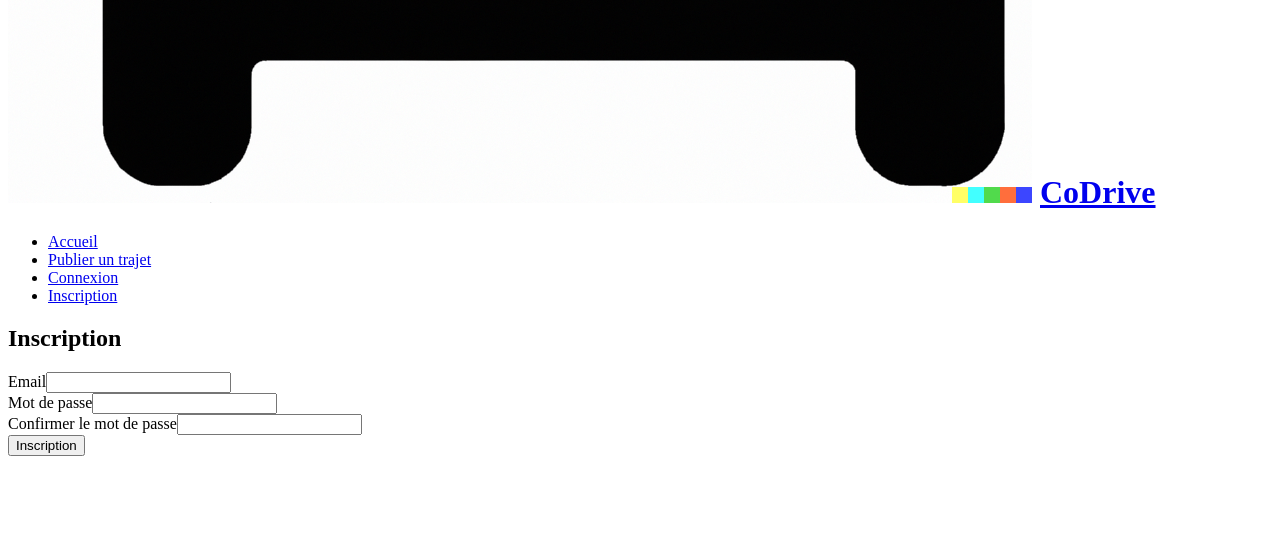
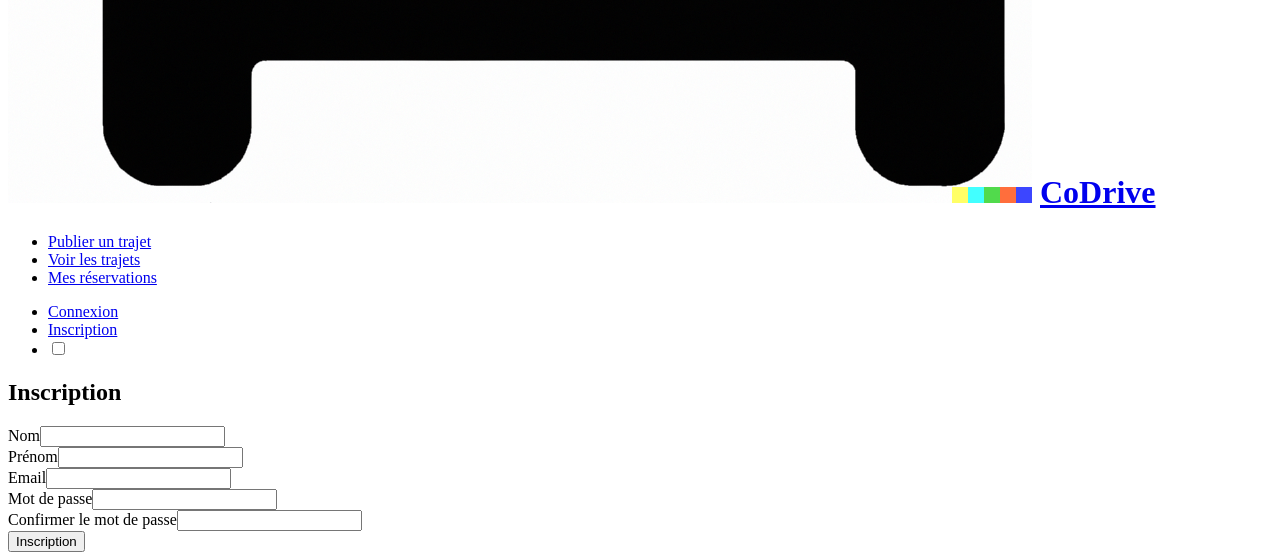
Before and after one commit to ClementCarpot/CoDrive, a Symfony app: template templates/registration/register.html.twig in a window 1280 px wide. Shown: the part 842-1402 px from the top of the page. Before the commit the page ends 1298 px from the top, so only its background shows below. Run offline with Twig, Linux system fonts and the light colour scheme; the template is opened without the code that fills it, so the values that code supplies are empty; form fields are guessed from the names that the template uses; some libraries are stand-ins or nearby versions.

Commit message:
edit and add twig files

```diff
--- a/templates/accueil/index.html.twig
+++ b/templates/accueil/index.html.twig
@@ -3,7 +3,7 @@
 {% block body %}
 <div class="bg-background-image bg-cover bg-center h-screen w-full">
   <div class="flex items-center justify-center h-full w-full bg-white-900 bg-opacity-50">
-    <div class="text-center text-white bg-blue-900 rounded-lg p-5">
+    <div class="text-center text-white bg-blue-900 rounded-lg p-5 dark-mode-block">
       <h2 class="text-5xl font-semibold">Bienvenue sur CoDrive</h2>
       <p class="mt-4 text-xl">Votre application de covoiturage.</p>
     </div>
--- a/templates/base.html.twig
+++ b/templates/base.html.twig
@@ -17,5 +17,15 @@
         {% include 'header.html.twig' %}
 
         {% block body %}{% endblock %}
+        <script src="{{ asset('js/dark-mode.js') }}"></script>
+        <script>
+            // Vérifiez l'état du mode sombre dans le local storage et appliquez-le immédiatement
+            (function() {
+                const isDarkMode = localStorage.getItem("darkMode") === "true";
+                if (isDarkMode) {
+                    document.body.classList.add("dark-mode");
+                }
+            })();
+        </script>
     </body>
 </html>
--- a/templates/header.html.twig
+++ b/templates/header.html.twig
@@ -1,32 +1,54 @@
-<header class="fixed top-0 left-0 w-full z-10 flex items-center justify-between px-6 py-2 bg-blue-500 text-white">
+<header class="fixed top-0 left-0 w-full z-10 flex items-center justify-between px-6 py-2 bg-blue-500 text-white dark-mode-header">
   <h1 class="flex items-center text-xl font-semibold tracking-wide">
     <a href="{{ path('accueil') }}"><img src="{{ asset('images/home.png') }}" class="h-8 object-cover object-center mr-2 rounded-lg" alt="Logo"></a>
     <a href="{{ path('accueil') }}">CoDrive</a>
   </h1>
 
-  <nav>
+  <nav class="flex-grow">
+    <ul class="flex justify-center space-x-4">
+      <li><a href="{{ path('publier_trajet') }}" class="inline-block px-4 py-2 text-blue-500 bg-white rounded hover:bg-gray-200 dark-mode-button">Publier un trajet</a></li>
+      <li><a href="{{ path('annonces') }}" class="inline-block px-4 py-2 text-blue-500 bg-white rounded hover:bg-gray-200 dark-mode-button">Voir les trajets</a></li>
+      <li>
+        <a href="{{ path('mes_reservations') }}" class="inline-block px-4 py-2 text-blue-500 bg-white rounded hover:bg-gray-200 dark-mode-button">
+          Mes réservations
+        </a>
+      </li>
+    </ul>
+  </nav>
+
+  <div>
     <ul class="flex items-center space-x-4">
-      <li><a href="{{ path('accueil') }}" class="hover:underline">Accueil</a></li>
-      <li><a href="{{ path('publier_trajet') }}" class="hover:underline">Publier un trajet</a></li>
-
       {% if is_granted('IS_AUTHENTICATED_FULLY') %}
           <li>
-            <a href="{{ path('profil') }}" class="inline-block px-4 py-2 text-blue-500 bg-white rounded hover:bg-gray-200">
-              <i class="fas fa-user"></i> Profil
+            <a href="{{ path('edit_profil') }}" class="inline-block px-4 py-2 text-blue-500 bg-white rounded hover:bg-gray-200 dark-mode-button">
+              <i class="fas fa-user"></i>
+              Profil
             </a>
           </li>
           <li>
-            <a href="{{ path('deconnexion') }}" class="inline-block px-4 py-2 text-blue-500 bg-white rounded hover:bg-gray-200">Déconnexion</a>
+            <a href="{{ path('deconnexion') }}" class="inline-block px-4 py-2 text-blue-500 bg-white rounded hover:bg-gray-200 dark-mode-button">
+            <i class="fa-solid fa-right-from-bracket"></i>
+            Déconnexion
+            </a>
           </li>
       {% else %}
           <li>
-            <a href="{{ path('connexion') }}" class="inline-block px-4 py-2 text-blue-500 bg-white rounded hover:bg-gray-200">Connexion</a>
+            <a href="{{ path('connexion') }}" class="inline-block px-4 py-2 text-blue-500 bg-white rounded hover:bg-gray-200 dark-mode-button">Connexion</a>
           </li>
           <li>
-            <a href="{{ path('inscription') }}" class="inline-block px-4 py-2 text-blue-500 bg-white rounded hover:bg-gray-200">Inscription</a>
+            <a href="{{ path('inscription') }}" class="inline-block px-4 py-2 text-blue-500 bg-white rounded hover:bg-gray-200 dark-mode-button">Inscription</a>
           </li>
       {% endif %}
+          <li>
+            <div class="flex items-center">
+                <i class="fas fa-moon mr-2"></i>
+                <div class="dark-mode-switch">
+                    <input type="checkbox" id="dark-mode-checkbox" class="checkbox">
+                    <label for="dark-mode-checkbox" class="label"></label>
+                </div>
+            </div>
+        </li>
 
     </ul>
-  </nav>
+  </div>
 </header>
--- a/templates/registration/register.html.twig
+++ b/templates/registration/register.html.twig
@@ -3,10 +3,10 @@
 {% block title %}Inscription{% endblock %}
 
 {% block body %}
-    <div class="bg-background-image bg-cover min-h-screen flex items-center justify-center py-12 px-4 sm:px-6 lg:px-8">
-        <div class="max-w-md w-full space-y-8 bg-white p-10 rounded-lg shadow-md">
+    <div class="bg-background-image bg-cover min-h-screen flex items-center justify-center py-12 px-4 sm:px-6 lg:px-8 dark-mode">
+        <div class="max-w-md w-full space-y-8 bg-white p-10 rounded-lg shadow-md dark-mode-card">
             <div>
-                <h2 class="mt-6 text-center text-3xl font-extrabold text-gray-900">
+                <h2 class="mt-6 text-center text-3xl font-extrabold text-gray-900 label">
                     Inscription
                 </h2>
             </div>
@@ -14,9 +14,25 @@
                 <div class="rounded-md shadow-sm -space-y-px">
                     <div>
                         {{
+                            form_row(registrationForm.nom, {
+                            'label': 'Nom',
+                            'attr': {'class': 'appearance-none block w-full px-3 py-2 border border-gray-300 rounded-md shadow-sm placeholder-gray-400 focus:outline-none focus:ring-indigo-500 focus:border-indigo-500 sm:text-sm dark-mode-input'}
+                            })
+                        }}
+                    </div>
+                    <div class="mt-4">
+                        {{
+                            form_row(registrationForm.prenom, {
+                            'label': 'Prénom',
+                            'attr': {'class': 'appearance-none block w-full px-3 py-2 border border-gray-300 rounded-md shadow-sm placeholder-gray-400 focus:outline-none focus:ring-indigo-500 focus:border-indigo-500 sm:text-sm dark-mode-input'}
+                            })
+                        }}
+                    </div>
+                    <div class="mt-4">
+                        {{
                             form_row(registrationForm.email, {
                             'label': 'Email',
-                            'attr': {'class': 'appearance-none block w-full px-3 py-2 border border-gray-300 rounded-md shadow-sm placeholder-gray-400 focus:outline-none focus:ring-indigo-500 focus:border-indigo-500 sm:text-sm'}
+                            'attr': {'class': 'appearance-none block w-full px-3 py-2 border border-gray-300 rounded-md shadow-sm placeholder-gray-400 focus:outline-none focus:ring-indigo-500 focus:border-indigo-500 sm:text-sm dark-mode-input'}
                             })
                         }}
                     </div>
@@ -24,7 +40,7 @@
                         {{
                             form_row(registrationForm.password.first, {
                             'label': 'Mot de passe',
-                            'attr': {'class': 'appearance-none block w-full px-3 py-2 border border-gray-300 rounded-md shadow-sm placeholder-gray-400 focus:outline-none focus:ring-indigo-500 focus:border-indigo-500 sm:text-sm'}
+                            'attr': {'class': 'appearance-none block w-full px-3 py-2 border border-gray-300 rounded-md shadow-sm placeholder-gray-400 focus:outline-none focus:ring-indigo-500 focus:border-indigo-500 sm:text-sm dark-mode-input'}
                             })
                         }}
                     </div>
@@ -32,17 +48,17 @@
                         {{
                             form_row(registrationForm.password.second, {
                             'label': 'Confirmer le mot de passe',
-                            'attr': {'class': 'appearance-none block w-full px-3 py-2 border border-gray-300 rounded-md shadow-sm placeholder-gray-400 focus:outline-none focus:ring-indigo-500 focus:border-indigo-500 sm:text-sm'}
+                            'attr': {'class': 'appearance-none block w-full px-3 py-2 border border-gray-300 rounded-md shadow-sm placeholder-gray-400 focus:outline-none focus:ring-indigo-500 focus:border-indigo-500 sm:text-sm dark-mode-input'}
                             })
                         }}
                     </div>
                 </div>
                 <div>
-                    <button type="submit" class="group relative w-full flex justify-center py-2 px-4 border border-transparent text-sm font-medium rounded-md text-white bg-indigo-600 hover:bg-indigo-700 focus:outline-none focus:ring-2 focus:ring-offset-2 focus:ring-indigo-500 mt-8">
+                    <button type="submit" class="group relative w-full flex justify-center py-2 px-4 border border-transparent text-sm font-medium rounded-md text-white bg-indigo-600 hover:bg-indigo-700 focus:outline-none focus:ring-2 focus:ring-offset-2 focus:ring-indigo-500 mt-8 dark:bg-gray-600 dark:hover:bg-gray-500">
                         Inscription
                     </button>
                 </div>
             {{ form_end(registrationForm) }}
         </div>
-    </div>
+    </div
 {% endblock %}
```
Also changed, not shown: templates/annonce/list.html.twig (+15 -10 lines), templates/annonce/new.html.twig (+30 -11 lines), templates/annonce/show.html.twig (+5 -4 lines), templates/profile/edit.html.twig (added, +56 -0 lines), templates/profile/index.html.twig (deleted, +0 -18 lines), templates/security/login.html.twig (+8 -8 lines).
